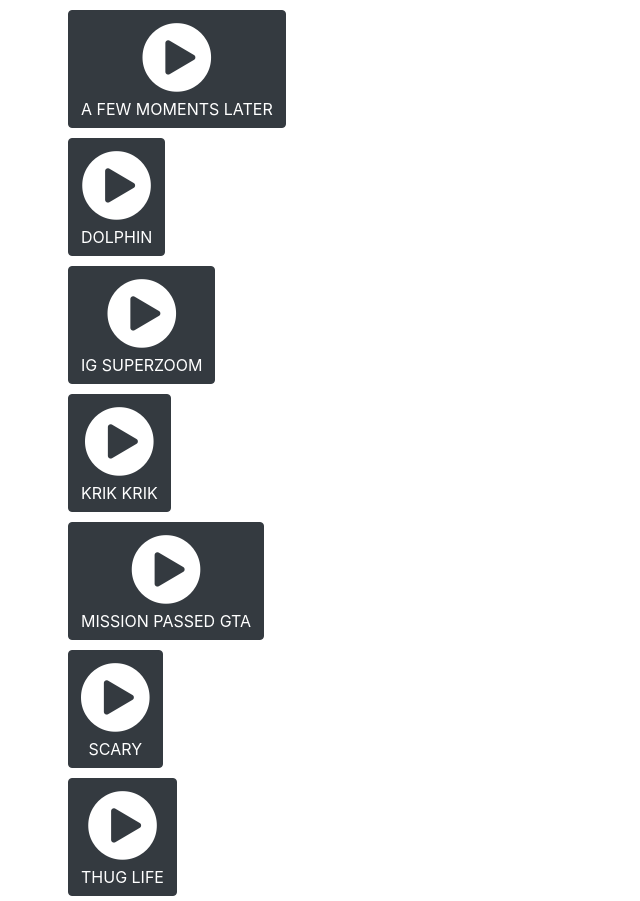
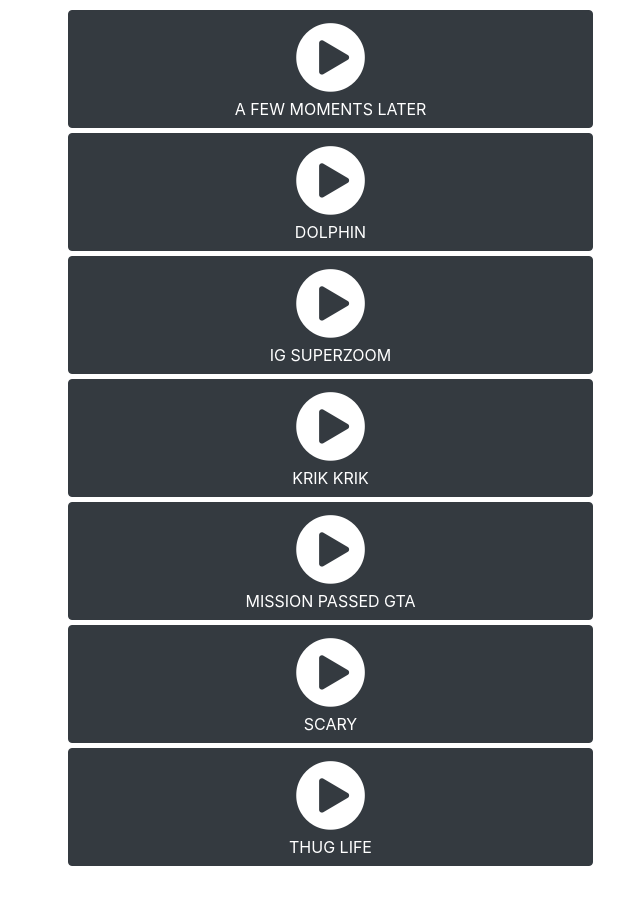
Before and after one commit to agungsucipto/agungsucipto.github.io, a plain HTML site: page index.html in a window 1280 px wide. Shown: the part 32-933 px from the top of the page, without its empty margins (37-677 px from the left). After the commit the page ends 903 px from the top, so only its background shows below. Drawn offline with nearby package versions, Linux system fonts and the light colour scheme.

Commit message:
Update index.html

```diff
--- a/index.html
+++ b/index.html
@@ -19,7 +19,7 @@
           { file: 'THUG LIFE', name: 'THUG LIFE' }
         ];
         playlist.forEach((x, index) => {
-          $("#audio").append("<div class='col-sm-6 col-xs-6'><div class='btn btn-dark' style='margin:5px' onclick='playAudio("+index+")'><i class='fa fa-play-circle fa-5x' /><br />"+x.name+"<audio id='audio" + index + "'><source id='sound_src' src='sounds/" + x.file + ".mp3' type='audio/mp3'/></audio></div></div>");
+          $("#audio").append("<div class='col-sm-6 col-xs-6'><div class='btn btn-block btn-dark' style='margin:5px' onclick='playAudio("+index+")'><i class='fa fa-play-circle fa-5x' /><br />"+x.name+"<audio id='audio" + index + "'><source id='sound_src' src='sounds/" + x.file + ".mp3' type='audio/mp3'/></audio></div></div>");
         });
       });
     </script>
```
